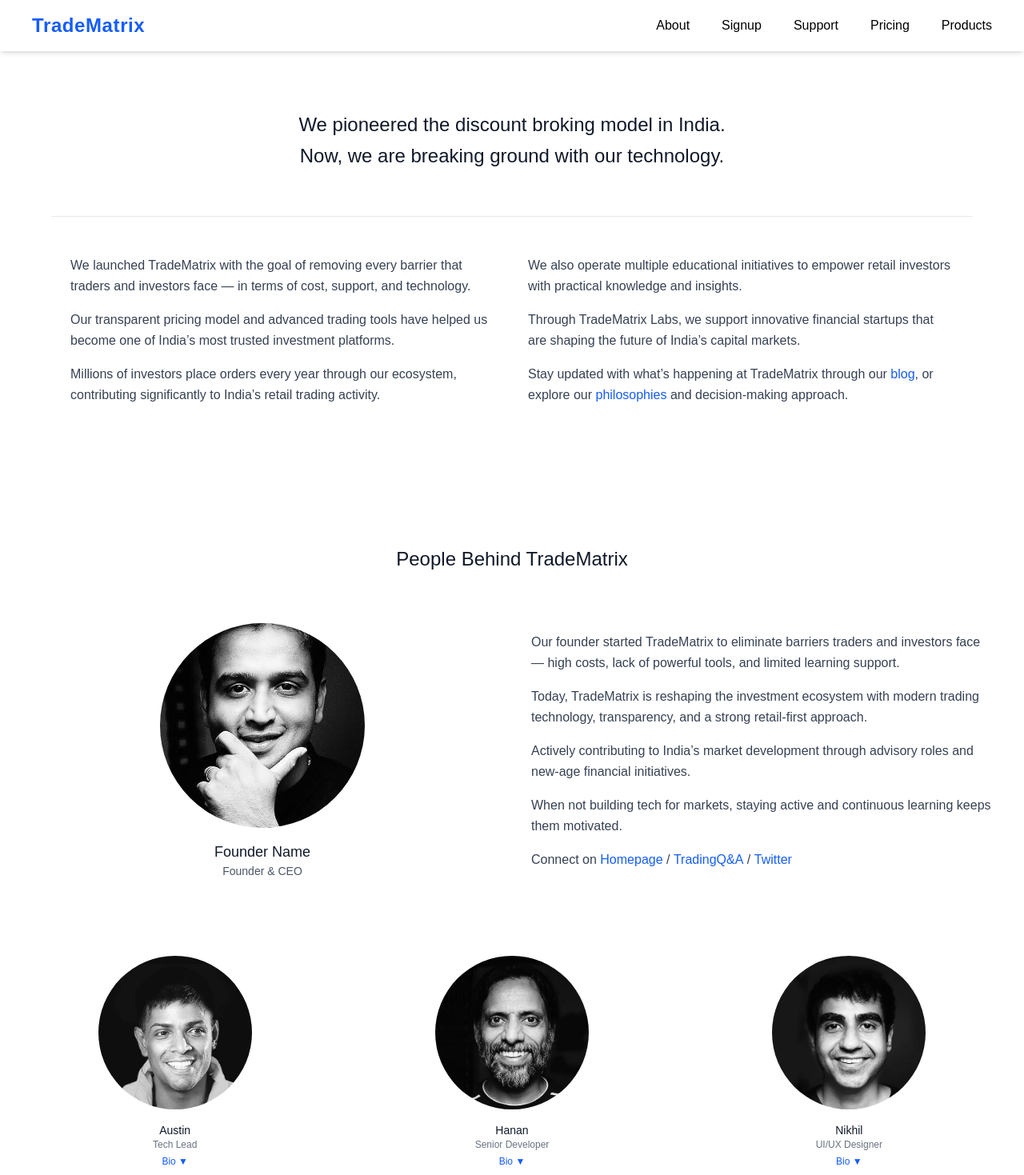
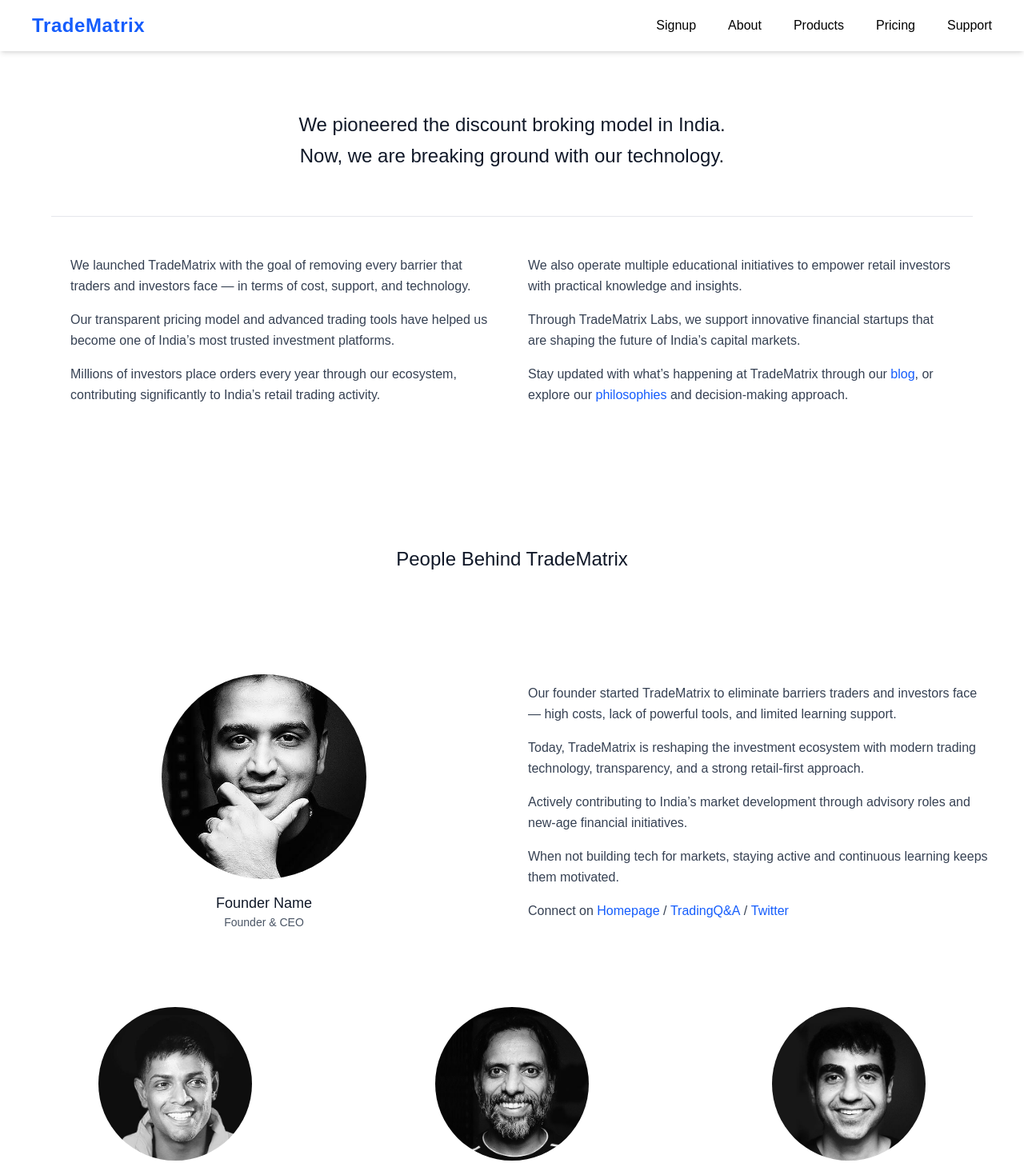
Before and after one commit to sumitkumarsharm/TradeMatrix, a React (Vite) app in the folder TradeMatrix_client/: page /about in a window 1280 px wide. Shown: the top 1469 px of the page at 80% size. Built offline with nearby package versions, Linux system fonts and the light colour scheme.

Commit message:
created About page

```diff
--- a/TradeMatrix_client/src/LandingPage/About/AboutHome.jsx
+++ b/TradeMatrix_client/src/LandingPage/About/AboutHome.jsx
@@ -3,7 +3,7 @@
 
 const AboutHome = () => {
   return (
-    <section className="w-full bg-white pt-26 pb-20 md:pt-34">
+    <section className="w-full bg-white pt-26 pb-10 md:pb-20 md:pt-34">
       <div className="max-w-3xl mx-auto px-6 text-center">
         <h2 className="text-xl md:text-2xl font-medium text-gray-900 leading-relaxed">
           We pioneered the discount broking model in India. <br />
--- a/TradeMatrix_client/src/LandingPage/About/AboutPeople.jsx
+++ b/TradeMatrix_client/src/LandingPage/About/AboutPeople.jsx
@@ -6,11 +6,11 @@
 const AboutPeople = () => {
   return (
     <section className="w-full bg-white py-24">
-      <h2 className="text-center text-xl md:text-2xl font-medium text-gray-900 mb-16">
+      <h2 className="text-center text-xl md:text-2xl font-medium text-gray-900 mb-16 md:mb-32">
         People Behind TradeMatrix
       </h2>
 
-      <div className="max-w-7xl mx-auto px-6 md:px-10 grid grid-cols-1 md:grid-cols-2 gap-12 items-center">
+      <div className="max-w-7xl mx-auto px-6 md:px-10 grid grid-cols-1 md:grid-cols-2 gap-10 items-center">
         {/* Founder Card */}
         <div className="flex flex-col justify-center items-center gap-4">
           <img
--- a/TradeMatrix_client/src/components/Navbar.jsx
+++ b/TradeMatrix_client/src/components/Navbar.jsx
@@ -14,20 +14,20 @@
 
         {/* Desktop Menu */}
         <div className="hidden md:flex gap-10 text-md font-medium">
+          <Link className="hover:text-blue-600 transition" to="/open-account">
+            Signup
+          </Link>
           <Link className="hover:text-blue-600 transition" to="/about">
             About
           </Link>
-          <Link className="hover:text-blue-600 transition" to="/open-account">
-            Signup
-          </Link>
-          <Link className="hover:text-blue-600 transition" to="/support">
-            Support
+          <Link className="hover:text-blue-600 transition" to="/products">
+            Products
           </Link>
           <Link className="hover:text-blue-600 transition" to="/pricing">
             Pricing
           </Link>
-          <Link className="hover:text-blue-600 transition" to="/products">
-            Products
+          <Link className="hover:text-blue-600 transition" to="/support">
+            Support
           </Link>
         </div>
 
@@ -53,7 +53,13 @@
           >
             About
           </Link>
-
+          <Link
+            onClick={() => setOpen(false)}
+            className="hover:text-blue-600"
+            to="/products"
+          >
+            Products
+          </Link>
           <Link
             onClick={() => setOpen(false)}
             className="hover:text-blue-600"
@@ -68,13 +74,6 @@
           >
             Pricing
           </Link>
-          <Link
-            onClick={() => setOpen(false)}
-            className="hover:text-blue-600"
-            to="/products"
-          >
-            Products
-          </Link>
         </div>
       )}
     </nav>
```
